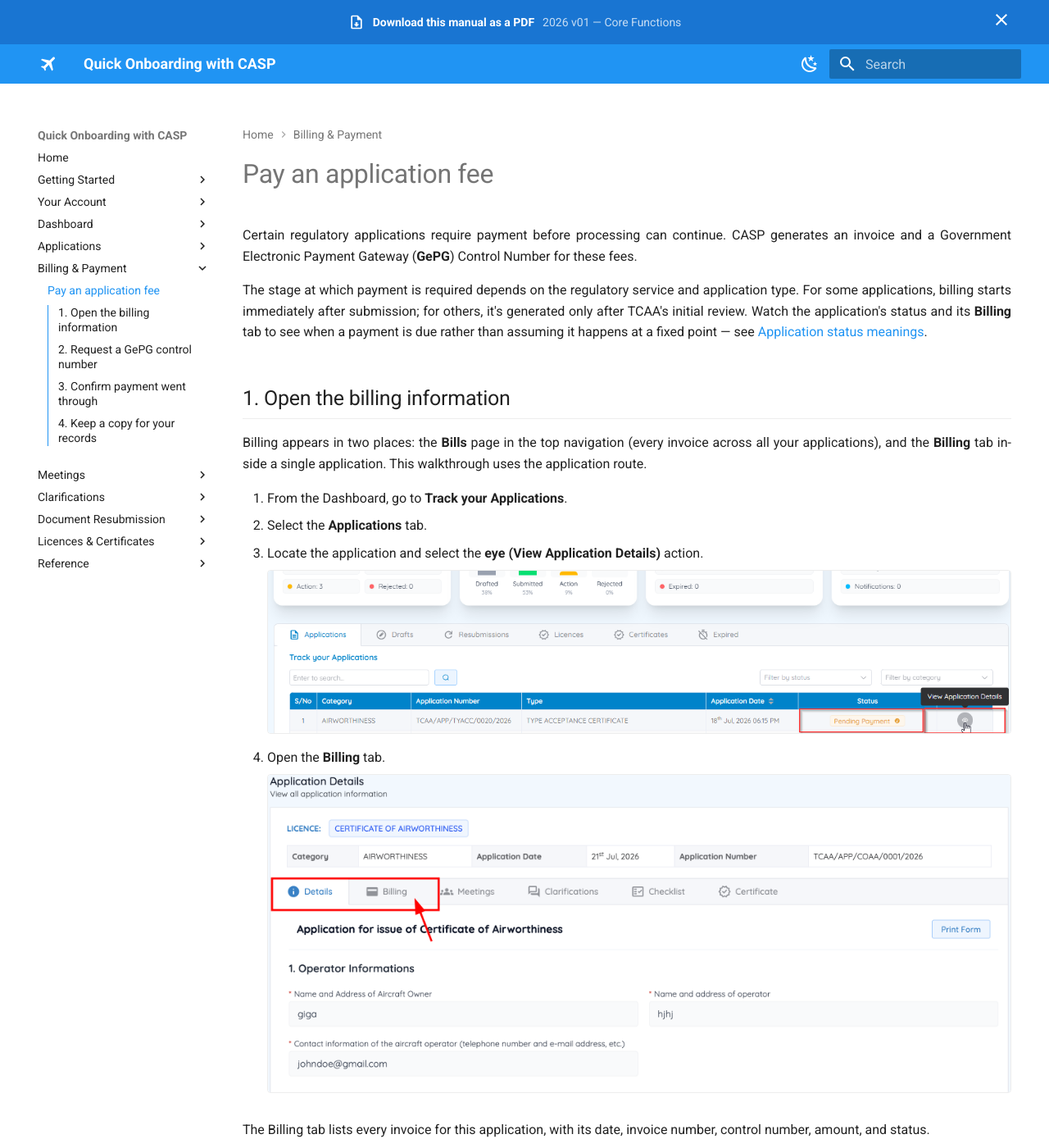
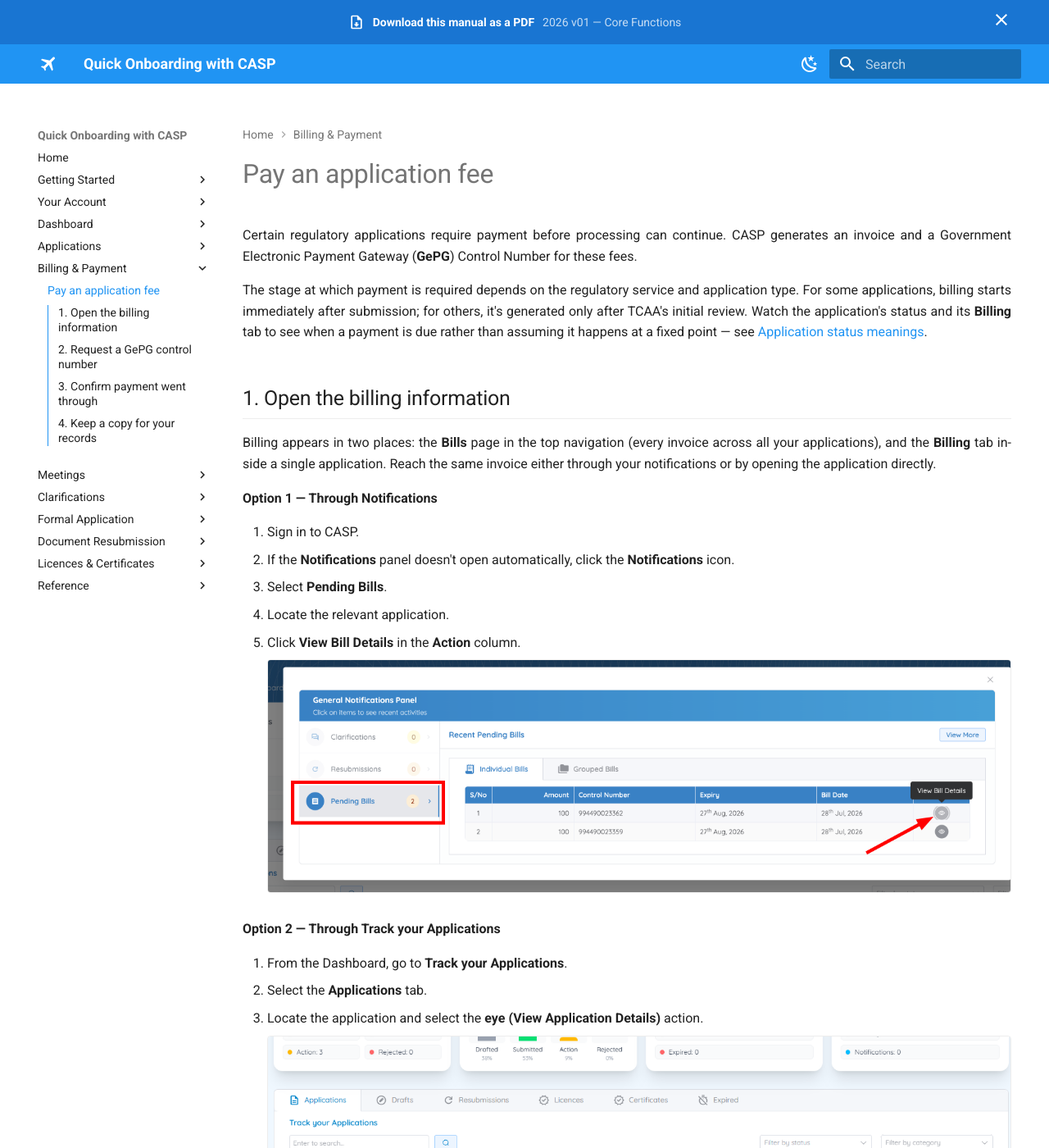
Before and after one commit to Jay-008/casp-onboarding-manual, an MkDocs documentation site: the page built from docs/billing/pay-fee.md, in a window 1280 px wide and 1400 px high. Shown: the whole window at 82% size. Built offline with MkDocs 1.6.1 and Material for MkDocs 9.7.7, drawn with Linux system fonts in a browser that asks for light colours.

Commit message:
Roll in CASP Manual 2026 v01 revision: Formal Application Invitation
Adds the new Section 6.4 "Responding to a Formal Application Invitation"
(Invited for Form Submission status) as its own page, reworks the billing
and resubmission access-flow steps to match the revised source, and swaps
in the updated screenshots and source PDF. Also trims the download page's
version-status note to drop the blank Effective Date/Approved By/Review
Date callout, and replaces the generic "one label, two names" resubmission
note with direct links from each status to its matching scenario.

Co-Authored-By: Claude Sonnet 5 <noreply@anthropic.com>

```diff
--- a/docs/billing/pay-fee.md
+++ b/docs/billing/pay-fee.md
@@ -6,7 +6,19 @@ The stage at which payment is required depends on the regulatory service and app
 
 ## 1. Open the billing information
 
-Billing appears in two places: the **Bills** page in the top navigation (every invoice across all your applications), and the **Billing** tab inside a single application. This walkthrough uses the application route.
+Billing appears in two places: the **Bills** page in the top navigation (every invoice across all your applications), and the **Billing** tab inside a single application. Reach the same invoice either through your notifications or by opening the application directly.
+
+**Option 1 — Through Notifications**
+
+1. Sign in to CASP.
+2. If the **Notifications** panel doesn't open automatically, click the **Notifications** icon.
+3. Select **Pending Bills**.
+4. Locate the relevant application.
+5. Click **View Bill Details** in the **Action** column.
+
+    ![General Notifications Panel — Pending Bills](../assets/images/notifications-panel-pending-bills.png)
+
+**Option 2 — Through Track your Applications**
 
 1. From the Dashboard, go to **Track your Applications**.
 2. Select the **Applications** tab.
--- a/mkdocs.yml
+++ b/mkdocs.yml
@@ -69,6 +69,8 @@ nav:
       - View your meeting records: meetings/view-meetings.md
   - Clarifications:
       - Respond to a clarification request: clarifications/respond.md
+  - Formal Application:
+      - Respond to a formal application invitation: formal-application/respond.md
   - Document Resubmission:
       - Respond to a resubmission request: resubmissions/respond.md
   - Licences & Certificates:
```
Also changed, not shown: docs/applications/statuses.md (+3 -6 lines), docs/formal-application/respond.md (added, +24 -0 lines), docs/index.md (+3 -0 lines), docs/reference/download.md (+3 -3 lines), docs/resubmissions/respond.md (+4 -3 lines), docs/assets/images/application-details-form-submission-button.png (added), docs/assets/images/notifications-panel-pending-bills.png (added), docs/assets/images/status-badges-example.png, docs/assets/images/track-applications-invited-form-submission.png (added), 1 other file.
